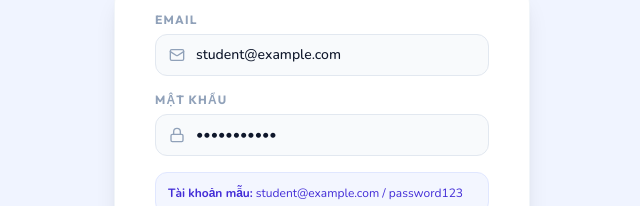
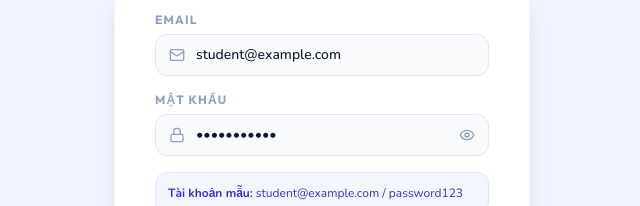
Before and after one commit to bichtram-1/Web_English, a React (Vite) app in the folder frontend/: page /login in a window 1280 px wide. Shown: the part 299-505 px from the top of the page, without its empty margins (318-958 px from the left). Built offline with nearby package versions, Linux system fonts and the light colour scheme; no server answers; the HTML template or start-up script is replaced by a standard one.

Commit message:
add password visibility toggle

```diff
--- a/frontend/src/pages/auth/LoginPage.tsx
+++ b/frontend/src/pages/auth/LoginPage.tsx
@@ -1,7 +1,7 @@
 import { useState } from 'react';
 import { useNavigate, Link } from 'react-router-dom';
 import { motion } from 'framer-motion';
-import { Sparkles, Mail, Lock, LogIn, ArrowLeft } from 'lucide-react';
+import { Sparkles, Mail, Lock, LogIn, ArrowLeft, Eye, EyeOff } from 'lucide-react';
 import { useAuth } from '../../hooks/useAuth';
 import { ROUTES } from '../../constants/routers';
 
@@ -11,6 +11,7 @@ export default function LoginPage() {
 
   const [email, setEmail] = useState('student@example.com');
   const [password, setPassword] = useState('password123');
+  const [showPassword, setShowPassword] = useState(false);
   const [loading, setLoading] = useState(false);
   const [error, setError] = useState('');
 
@@ -103,13 +104,21 @@ export default function LoginPage() {
               <div className="relative">
                 <Lock size={16} className="absolute left-3.5 top-1/2 -translate-y-1/2 text-slate-400" />
                 <input
-                  type="password"
+                  type={showPassword ? 'text' : 'password'}
                   value={password}
                   onChange={(e) => setPassword(e.target.value)}
                   placeholder="••••••••"
                   required
-                  className="w-full pl-10 pr-4 py-2.5 rounded-xl bg-slate-50 border border-slate-200 text-slate-900 text-sm outline-none focus:ring-2 focus:ring-indigo-300 focus:border-indigo-400 font-medium"
+                  className="w-full pl-10 pr-11 py-2.5 rounded-xl bg-slate-50 border border-slate-200 text-slate-900 text-sm outline-none focus:ring-2 focus:ring-indigo-300 focus:border-indigo-400 font-medium"
                 />
+                <button
+                  type="button"
+                  onClick={() => setShowPassword((visible) => !visible)}
+                  aria-label={showPassword ? 'Ẩn mật khẩu' : 'Hiện mật khẩu'}
+                  className="absolute right-3.5 top-1/2 -translate-y-1/2 text-slate-400 hover:text-indigo-600 transition-colors"
+                >
+                  {showPassword ? <EyeOff size={16} /> : <Eye size={16} />}
+                </button>
               </div>
             </div>
 
```
